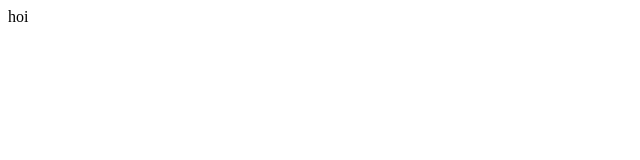
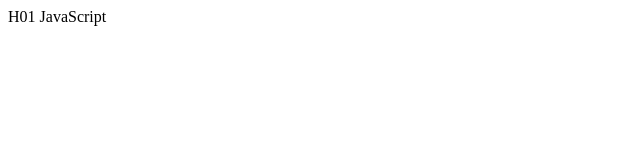
Before and after one commit to ishak47/JavaScript, a plain HTML site: page H01/index.html in a window 1280 px wide. Shown: the full height of the page, 0-640 px from the left. Drawn offline with Linux system fonts and the light colour scheme.

Commit message:
tekst veranderd

```diff
--- a/H01/index.html
+++ b/H01/index.html
@@ -5,7 +5,7 @@
     <title>Title</title>
 </head>
 <body>
-hoi
+H01 JavaScript
 <script src="javascript.js"></script>
 </body>
 </html>
```
